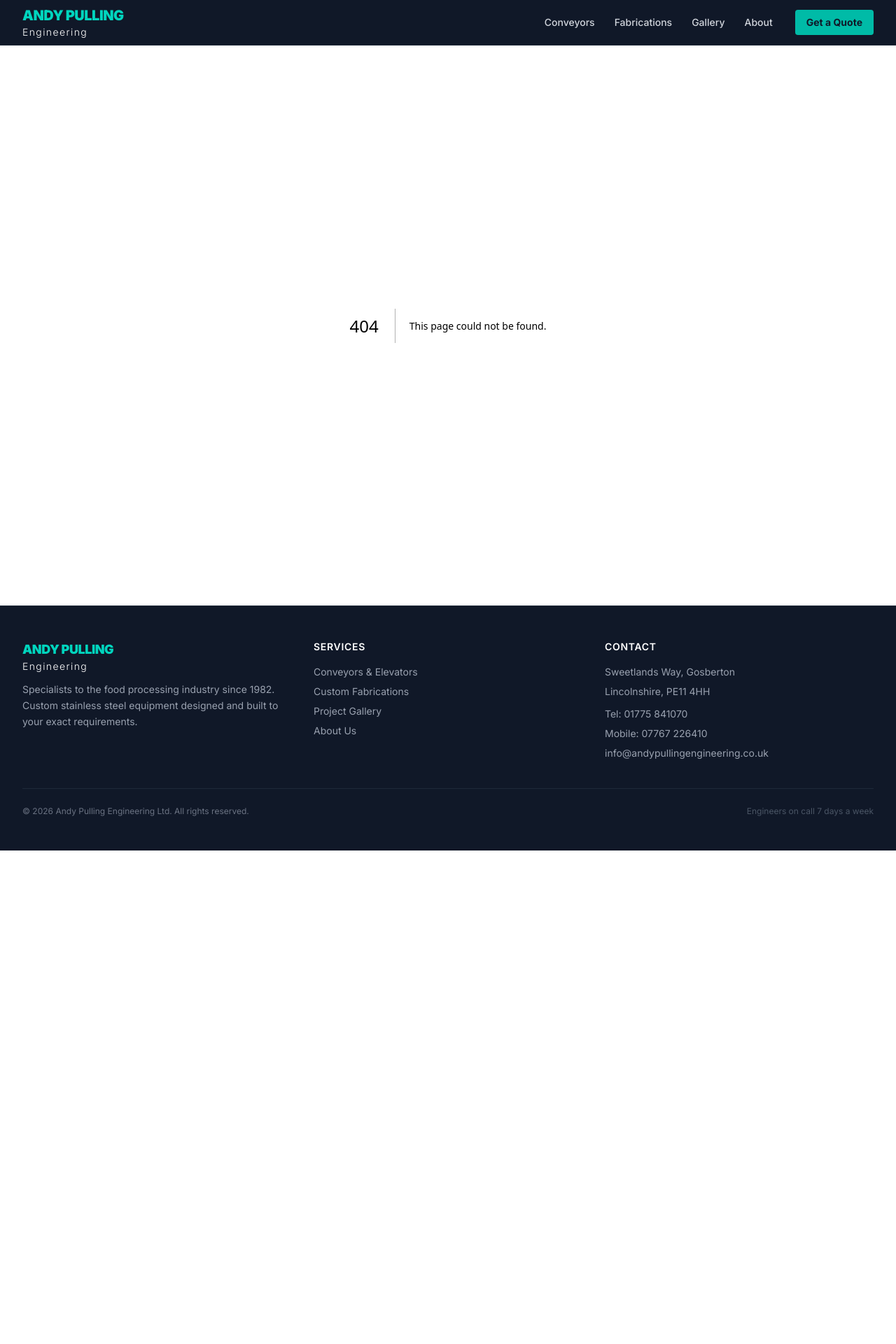
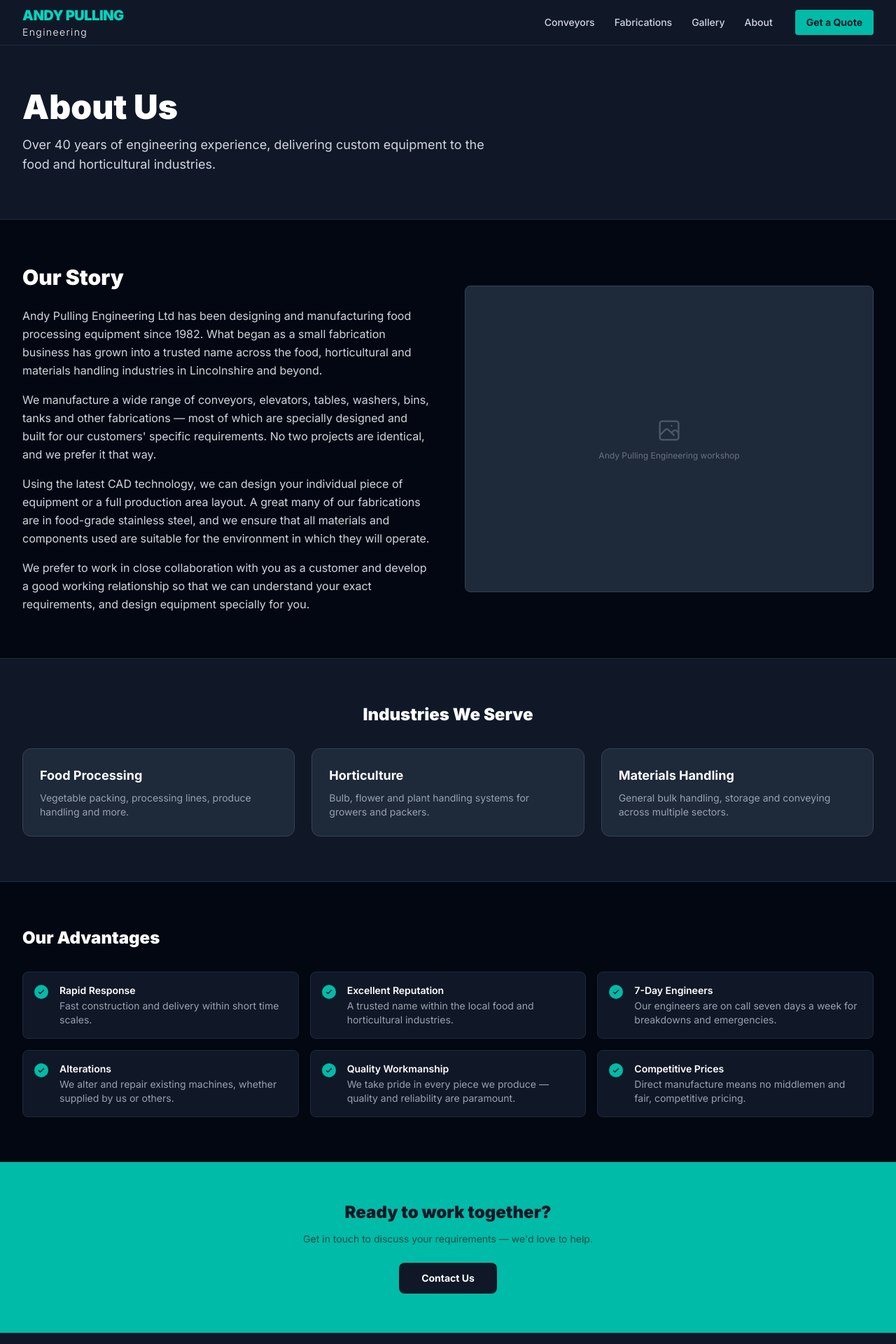
Before and after one commit to Daniel-Monk/andy-pulling-engineering, a Next.js app: page /about in a window 1280 px wide. Before the commit this address had no page. Shown: the top 1920 px of the page at 70% size. Before the commit the page ends 1215 px from the top, so only its background shows below. Built offline with nearby package versions, Linux system fonts and the light colour scheme.

Commit message:
Add about page: company history, industries served, key advantages

```diff
--- /dev/null
+++ b/app/about/page.tsx
@@ -0,0 +1,100 @@
+import type { Metadata } from 'next';
+import Link from 'next/link';
+import PlaceholderImage from '@/components/PlaceholderImage';
+
+export const metadata: Metadata = {
+  title: 'About Us',
+  description: 'Andy Pulling Engineering has been designing and manufacturing food processing equipment since 1982. Based in Gosberton, Lincolnshire.',
+};
+
+const industries = [
+  { name: 'Food Processing', desc: 'Vegetable packing, processing lines, produce handling and more.' },
+  { name: 'Horticulture', desc: 'Bulb, flower and plant handling systems for growers and packers.' },
+  { name: 'Materials Handling', desc: 'General bulk handling, storage and conveying across multiple sectors.' },
+];
+
+export default function AboutPage() {
+  return (
+    <>
+      <section className="bg-gray-900 border-b border-gray-800">
+        <div className="max-w-7xl mx-auto px-4 sm:px-6 lg:px-8 py-16">
+          <h1 className="text-4xl md:text-5xl font-black text-white mb-4">About Us</h1>
+          <p className="text-gray-300 text-lg max-w-2xl">
+            Over 40 years of engineering experience, delivering custom equipment to the food and horticultural industries.
+          </p>
+        </div>
+      </section>
+
+      <section className="py-16 px-4 sm:px-6 lg:px-8 max-w-7xl mx-auto">
+        <div className="grid md:grid-cols-2 gap-12 items-center">
+          <div>
+            <h2 className="text-3xl font-black text-white mb-6">Our Story</h2>
+            <div className="space-y-4 text-gray-300 leading-relaxed">
+              <p>
+                Andy Pulling Engineering Ltd has been designing and manufacturing food processing equipment since 1982. What began as a small fabrication business has grown into a trusted name across the food, horticultural and materials handling industries in Lincolnshire and beyond.
+              </p>
+              <p>
+                We manufacture a wide range of conveyors, elevators, tables, washers, bins, tanks and other fabrications — most of which are specially designed and built for our customers&apos; specific requirements. No two projects are identical, and we prefer it that way.
+              </p>
+              <p>
+                Using the latest CAD technology, we can design your individual piece of equipment or a full production area layout. A great many of our fabrications are in food-grade stainless steel, and we ensure that all materials and components used are suitable for the environment in which they will operate.
+              </p>
+              <p>
+                We prefer to work in close collaboration with you as a customer and develop a good working relationship so that we can understand your exact requirements, and design equipment specially for you.
+              </p>
+            </div>
+          </div>
+          <PlaceholderImage label="Andy Pulling Engineering workshop" aspect="aspect-[4/3]" />
+        </div>
+      </section>
+
+      <section className="bg-gray-900 border-y border-gray-800 py-16 px-4 sm:px-6 lg:px-8">
+        <div className="max-w-7xl mx-auto">
+          <h2 className="text-2xl font-black text-white mb-8 text-center">Industries We Serve</h2>
+          <div className="grid md:grid-cols-3 gap-6">
+            {industries.map((ind) => (
+              <div key={ind.name} className="bg-gray-800 rounded-xl p-6 border border-gray-700">
+                <h3 className="text-white font-bold text-lg mb-2">{ind.name}</h3>
+                <p className="text-gray-400 text-sm">{ind.desc}</p>
+              </div>
+            ))}
+          </div>
+        </div>
+      </section>
+
+      <section className="py-16 px-4 sm:px-6 lg:px-8 max-w-7xl mx-auto">
+        <h2 className="text-2xl font-black text-white mb-8">Our Advantages</h2>
+        <div className="grid sm:grid-cols-2 lg:grid-cols-3 gap-4">
+          {[
+            ['Rapid Response', 'Fast construction and delivery within short time scales.'],
+            ['Excellent Reputation', 'A trusted name within the local food and horticultural industries.'],
+            ['7-Day Engineers', 'Our engineers are on call seven days a week for breakdowns and emergencies.'],
+            ['Alterations', 'We alter and repair existing machines, whether supplied by us or others.'],
+            ['Quality Workmanship', 'We take pride in every piece we produce — quality and reliability are paramount.'],
+            ['Competitive Prices', 'Direct manufacture means no middlemen and fair, competitive pricing.'],
+          ].map(([title, desc]) => (
+            <div key={title} className="flex gap-4 p-4 bg-gray-900 rounded-lg border border-gray-800">
+              <div className="flex-shrink-0 w-5 h-5 bg-teal-500 rounded-full flex items-center justify-center mt-0.5">
+                <svg className="w-3 h-3 text-gray-900" fill="none" stroke="currentColor" viewBox="0 0 24 24">
+                  <path strokeLinecap="round" strokeLinejoin="round" strokeWidth={3} d="M5 13l4 4L19 7" />
+                </svg>
+              </div>
+              <div>
+                <div className="text-white font-semibold text-sm">{title}</div>
+                <div className="text-gray-400 text-sm mt-0.5">{desc}</div>
+              </div>
+            </div>
+          ))}
+        </div>
+      </section>
+
+      <section className="bg-teal-500 py-14 px-4 sm:px-6 lg:px-8 text-center">
+        <h2 className="text-2xl font-black text-gray-900 mb-3">Ready to work together?</h2>
+        <p className="text-teal-900 text-sm mb-6">Get in touch to discuss your requirements — we&apos;d love to help.</p>
+        <Link href="/contact" className="inline-block bg-gray-900 hover:bg-gray-800 text-white font-bold px-8 py-3 rounded-lg transition-colors text-sm">
+          Contact Us
+        </Link>
+      </section>
+    </>
+  );
+}
```
